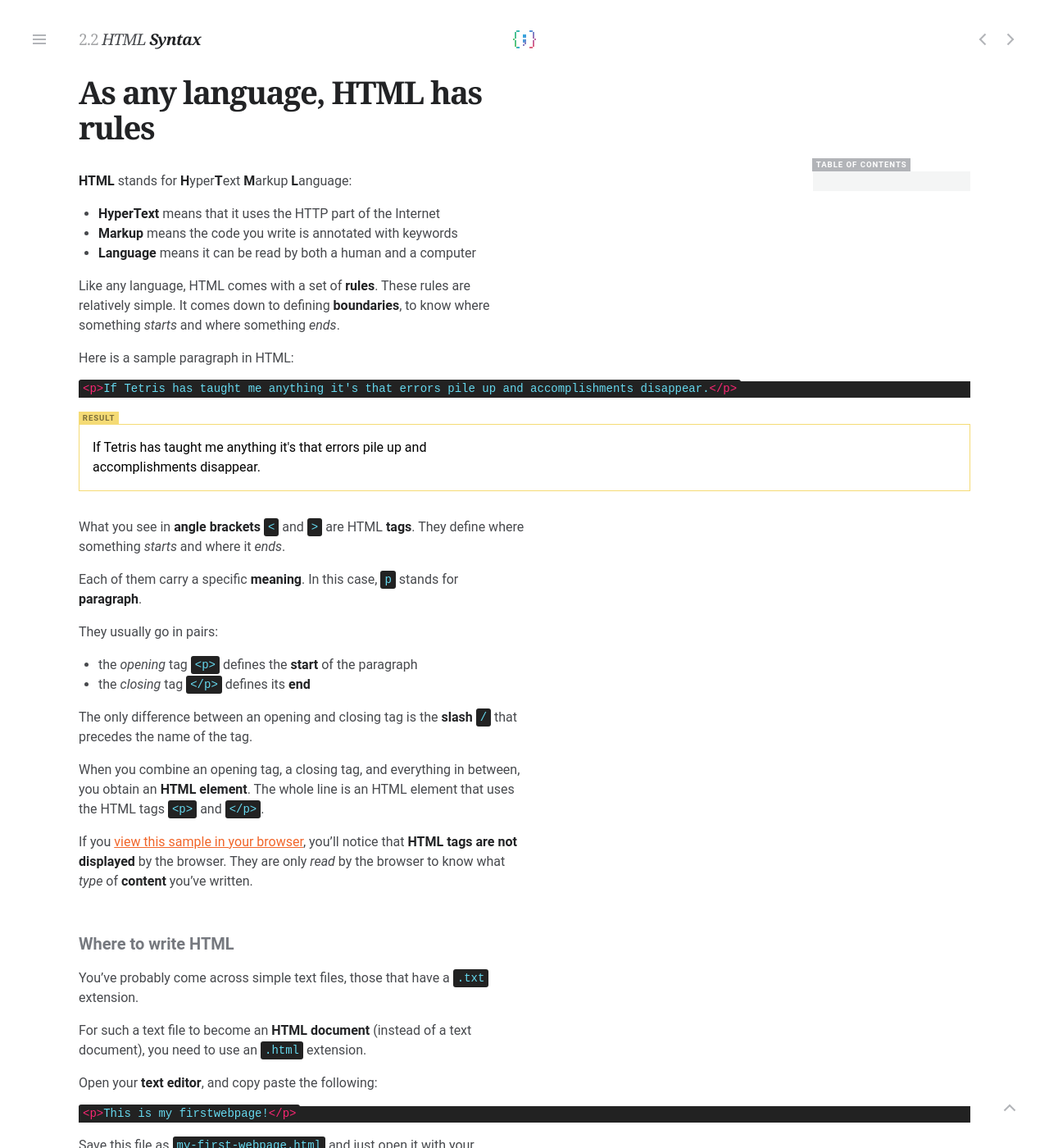
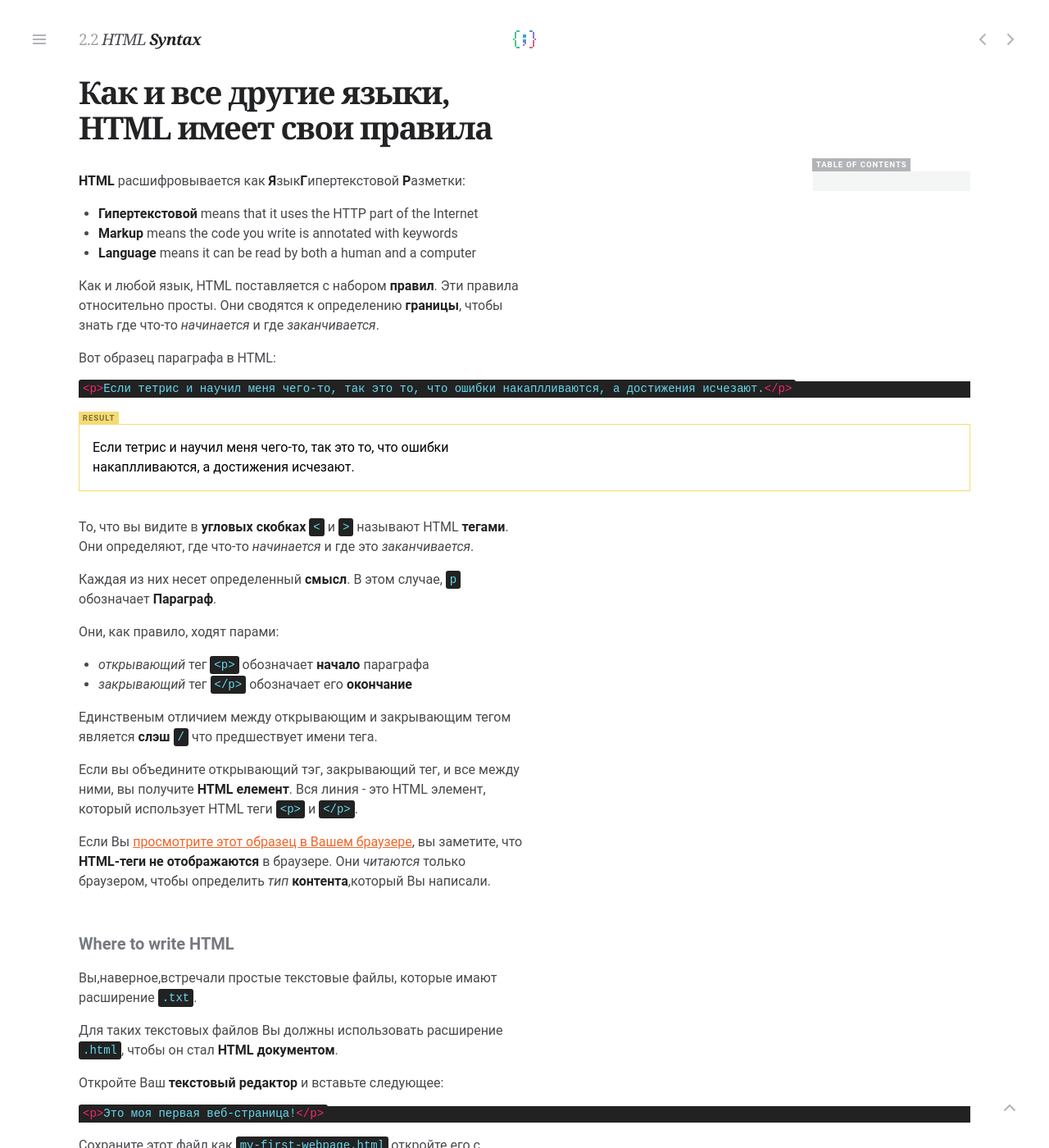
Before and after one commit to jgthms/marksheet, a Jekyll site: the page built from _posts/2015-02-02-html-syntax.md, in a window 1280 px wide and 1400 px high. Shown: the whole window at 82% size. Built offline with Jekyll 4.4.1, drawn with Linux system fonts in a browser that asks for light colours; nearby versions of some CDN libraries; comment, search, counter and statistics services are not loaded; some of the changed text lies outside the part shown.

Commit message:
Перевод
Переводд

```diff
--- a/_posts/2015-02-02-html-syntax.md
+++ b/_posts/2015-02-02-html-syntax.md
@@ -1,107 +1,107 @@
 ---
 layout: post
 title: "HTML <strong>Syntax</strong>"
-subtitle: "As any language, HTML has <strong>rules</strong>"
+subtitle: "Как и все другие языки, HTML имеет свои <strong>правила</strong>"
 section: html
 ---
 
-**HTML** stands for **H**yper**T**ext **M**arkup **L**anguage:
+**HTML** расшифровывается как **Я**зык**Г**ипертекстовой **Р**азметки:
 
-* **HyperText** means that it uses the HTTP part of the Internet
+* **Гипертекстовой** means that it uses the HTTP part of the Internet
 * **Markup** means the code you write is annotated with keywords
 * **Language** means it can be read by both a human and a computer
 
-Like any language, HTML comes with a set of **rules**. These rules are relatively simple. It comes down to defining **boundaries**, to know where something _starts_ and where something _ends_.
+Как и любой язык, HTML поставляется с набором **правил**. Эти правила относительно просты. Они сводятся к определению **границы**, чтобы знать где что-то  _начинается_ и где _заканчивается_.
 
-Here is a sample paragraph in HTML:
+Вот образец параграфа в HTML:
 
 {% highlight html %}
-<p>If Tetris has taught me anything it's that errors pile up and accomplishments disappear.</p>
+<p>Если тетрис и научил меня чего-то, так это то, что ошибки накаплливаются, а достижения исчезают.</p>
 {% endhighlight %}
 
-<div class="result"><p>If Tetris has taught me anything it's that errors pile up and accomplishments disappear.</p></div>
+<div class="result"><p>Если тетрис и научил меня чего-то, так это то, что ошибки накаплливаются, а достижения исчезают.</p></div>
 
-What you see in **angle brackets** `<`{:.language-html} and `>`{:.language-html} are HTML **tags**. They define where something _starts_ and where it _ends_.
+То, что вы видите в **угловых скобках** `<`{:.language-html} и `>`{:.language-html} называют HTML **тегами**. Они определяют, где что-то _начинается_ и где это  _заканчивается_.
 
-Each of them carry a specific **meaning**. In this case, `p`{:.language-html} stands for **paragraph**.
+Каждая из них несет определенный **смысл**. В этом случае, `p`{:.language-html} обозначает **Параграф**.
 
-They usually go in pairs:
+Они, как правило, ходят парами:
 
-* the _opening_ tag `<p>`{:.language-html} defines the **start** of the paragraph
-* the _closing_ tag `</p>`{:.language-html} defines its **end**
+*  _открывающий_ тег `<p>`{:.language-html} обозначает **начало** параграфа
+* _закрывающий_ тег `</p>`{:.language-html} обозначает его  **окончание**
 
-The only difference between an opening and closing tag is the **slash** `/`{:.language-html} that precedes the name of the tag.
+Единственым отличием между открывающим и закрывающим тегом является **слэш** `/`{:.language-html} что предшествует имени тега.
 
-When you combine an opening tag, a closing tag, and everything in between, you obtain an **HTML element**. The whole line is an HTML element that uses the HTML tags `<p>`{:.language-html} and `</p>`{:.language-html}.
+Если вы объедините открывающий тэг, закрывающий тег, и все между ними, вы получите **HTML елемент**. Вся линия - это HTML элемент, который использует HTML теги `<p>`{:.language-html} и `</p>`{:.language-html}.
 
-If you [view this sample in your browser](/html/sample-paragraph.html), you'll notice that **HTML tags are not displayed** by the browser. They are only _read_ by the browser to know what _type_ of **content** you've written.
+Если Вы [просмотрите этот образец в Вашем браузере](/html/sample-paragraph.html), вы заметите, что **HTML-теги не отображаются** в браузере. Они _читаются_ только браузером, чтобы определить _тип_ **контента**,который Вы написали.
 
 ### Where to write HTML
 
-You've probably come across simple text files, those that have a `.txt` extension.
+Вы,наверное,встречали простые текстовые файлы, которые имают расширение `.txt`.
 
-For such a text file to become an **HTML document** (instead of a text document), you need to use an `.html` extension.
+Для таких текстовых файлов Вы должны использовать расширение `.html`, чтобы он стал  **HTML документом**.
 
-Open your **text editor**, and copy paste the following:
+Откройте Ваш **текстовый редактор** и вставьте следующее:
 
 {% highlight html %}
-<p>This is my firstwebpage!</p>
+<p>Это моя первая веб-страница!</p>
 {% endhighlight %}
 
-Save this file as `my-first-webpage.html` and just open it with your browser, and you'll see:
+Сохраните этот файл как `my-first-webpage.html`,откройте его с помощью вашего браузера и вы увидите:
 
-<div class="result"><p>This is my firstwebpage!</p></div>
+<div class="result"><p>Это моя первая веб-страница!</p></div>
 
-Remember:
+Помните:
 
-* use a text editor like Notepad++ to **create** HTML documents
-* use a browser like Firefox to **open** HTML documents
+* Используйте текстовые редакторы, такие как Notepad++, чтобы **создавать** HTML документы
+* Используйте браузеры, такие как FireFox,чтобы **открывать** HTML документы
 
-### Attributes
+### Атрибуты
 
-Attributes act like **extra** information tied to an HTML element. There are written _within_ an HTML _tag_. As such, they are not displayed by the browser either.
+Атрибуты действуют как **дополнительная** информация, привязаная к HTML елементу. Она написаны  _внутри_ HTML _тега_.Как таковые, они не отображаются в браузере.
 
-For example, the `href` attribute is used to define the target of a **link** (which uses an **a**chor tag):
+Например атрибут `href` используют, чтобы определить **ссылку** ((который использует тег якоря, **a**chor):
 
 {% highlight html %}
-<a href="http://www.mozilla.com/firefox">Download Firefox</a>
+<a href="http://www.mozilla.com/firefox">Загрузить Firefox</a>
 {% endhighlight %}
 
-<div class="result"><a href="http://www.mozilla.com/firefox">Download Firefox</a></div>
+<div class="result"><a href="http://www.mozilla.com/firefox">Загрузить Firefox</a></div>
 
-There are [16 HTML attributes](https://developer.mozilla.org/en-US/docs/Web/HTML/Global_attributes) that can be used on _any_ HTML element. All of them are **optional**.
+Есть [16 HTML атрибутов](https://developer.mozilla.org/en-US/docs/Web/HTML/Global_attributes) которые могут использоваться в _любом_ HTML елементе. Все они **необязательные**.
 
-You'll mostly use `class` (which is used for CSS), and `title` (which is the tooltip that appears when hovering an item like this one).
+Вы, в основном, будете использовать `class` (который используется для CSS), и `title` (Которая есть подсказкой,появляющейся при наведении на элемент, как этот).
 
-Some HTML elements have **obligatory** attributes. For example, when inserting an image, you have to provide the location of the image, using the `src` (source) attribute:
+Некоторые HTML елементы have **обязательные** атрибуты. Например, при вставке изображения, вы должны указать расположение изображения, используя `src` (начальный адрес) атрибут:
 
 {% highlight html %}
-<img src="#" alt="Description of the image">
+<img src="#" alt="Описание изображения">
 {% endhighlight %}
 
-Considering that the purpose of the `<img>` element is to display an image, it makes sense for the path to the image to be **required**.
+Учитывая то, что целью елемента `<img>` есть показ изображения, это имеет смысл для пути к изображению **required**.
 
-### Comments
+### Комментарии
 
-If you write something in your code without disrupting how the browser will display your page, you can write **comments**. They will be _ignored_ by the browser, and are only useful for us humans who write the code.
+Если вы хотите что-то написать в вашем коде, не нарушая вид в браузере, вы можете использовать **комментарии**. Они будут _игнорироваться_ браузером, и полезны только для нас, людей, которые пишут код.
 
-A comment starts wih `<!--` and ends with `-->`.
+Комментарий начинают с использованием `<!--` и заканчивают с `-->`.
 
 {% highlight html %}
-<!-- This sentence will be ignored by the browser -->
-<p>Hello World!</p>
+<!-- Это предложение будет проигнорировано браузером -->
+<p>Привет Мир!</p>
 {% endhighlight %}
 
-<div class="result"><p>Hello World!</p></div>
+<div class="result"><p>Привет Мир!</p></div>
 
-### Self-enclosing elements
+### Самозакрывающиеся элементы
 
-Some HTML elements only have an opening tag:
+Некоторые HTML элементы имеют только открывающий тег:
 
 {% highlight html %}
-<br> <!-- line-break -->
-<img src="http://placehold.it/50x50" alt="Description"> <!-- image -->
-<input type="text"> <!-- text input -->
+<br> <!-- Разрыв строки -->
+<img src="http://placehold.it/50x50" alt="Description"> <!-- изображение -->
+<input type="text"> <!-- текстовое поле -->
 {% endhighlight %}
 
-Because they don't have a closing tag and consequently can't contain anything _inside_ them, self-enclosing elements usually carry a few attributes, to provide them with additional information.
+Потому что они не имеют закрывающего тега и, следовательно, не могут содержать ничего _внутри_ них, самозакрывающиеся элементы обычно несут несколько атрибутов, чтобы предоставить им дополнительную информацию.
```
